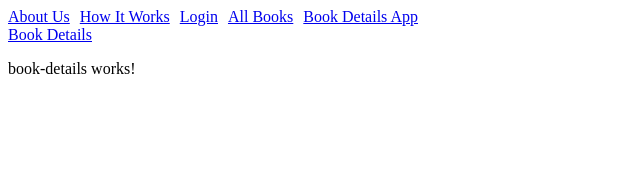
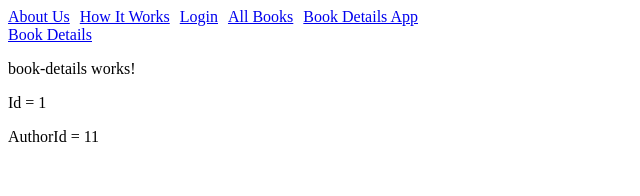
Before and after one commit to SaranyaRagupathi/book-store, an Angular app in the folder bookStoreApp/: page /public/book-details/1/author/11 in a window 1280 px wide. Shown: the top 196 px of the page, without its empty margins (0-640 px from the left). Built offline with nearby package versions, Linux system fonts and the light colour scheme.

Commit message:
Get Parameters value from route

```diff
--- a/bookStoreApp/src/app/public/components/book-details/book-details.component.html
+++ b/bookStoreApp/src/app/public/components/book-details/book-details.component.html
@@ -1 +1,3 @@
 <p>book-details works!</p>
+<p>Id = {{id}}</p>
+<p>AuthorId = {{authorId}}</p>
--- a/bookStoreApp/src/app/public/components/book-details/book-details.component.ts
+++ b/bookStoreApp/src/app/public/components/book-details/book-details.component.ts
@@ -1,15 +1,21 @@
 import { Component, OnInit } from '@angular/core';
-
+import { ActivatedRoute } from '@angular/router';
 @Component({
   selector: 'app-book-details',
   templateUrl: './book-details.component.html',
   styleUrls: ['./book-details.component.scss']
 })
 export class BookDetailsComponent implements OnInit {
-
-  constructor() { }
+  public id:number=0;
+  public authorId:number=0;
+  constructor(private route:ActivatedRoute) { }
 
   ngOnInit(): void {
+
+    this.route.params.subscribe(param =>{
+      this.id = param['id'];
+      this.authorId = param['authorId'];
+    });
   }
 
 }
--- a/bookStoreApp/src/app/public/public-routing.module.ts
+++ b/bookStoreApp/src/app/public/public-routing.module.ts
@@ -1,5 +1,4 @@
 import { NgModule } from '@angular/core';
-import { CommonModule } from '@angular/common';
 import { RouterModule, Routes } from '@angular/router';
 import { PublicComponent } from './public.component';
 import { AllBooksComponent } from './components/all-books/all-books.component';
@@ -7,7 +6,9 @@ import { BookDetailsComponent } from './components/book-details/book-details.com
 
 const routes: Routes = [
   {
-    path: 'public', component: PublicComponent, children: [
+    path: 'public',
+    component: PublicComponent,
+    children: [
       { path: 'all-books', component: AllBooksComponent },
       { path: 'book-details/:id/author/:authorId', component: BookDetailsComponent }
     ]
```
